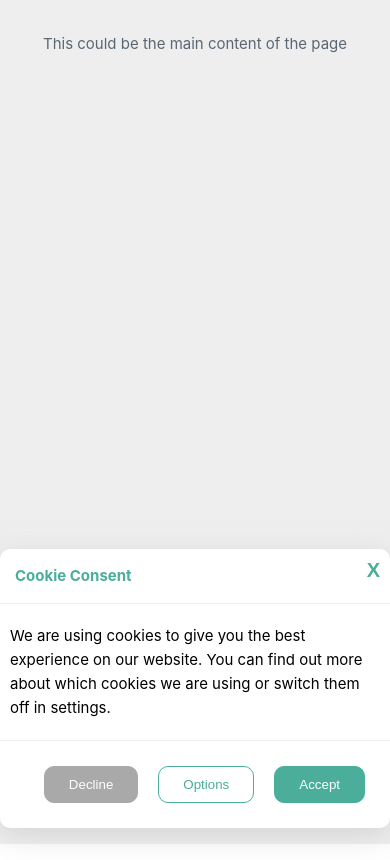
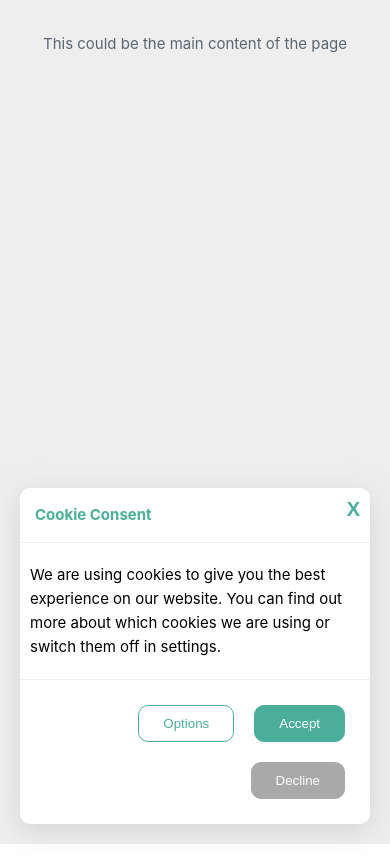
Before and after one commit to Gismo1337/vue-cookie-consent-banner, a Vue app: page / in a window 390 px wide. Built offline with nearby package versions, Linux system fonts and the light colour scheme.

Commit message:
fix(modal): mobile responsive padding

```diff
--- a/src/components/CookieModal.vue
+++ b/src/components/CookieModal.vue
@@ -139,6 +139,7 @@ const decline = () => {
   flex-direction: column;
   border-radius: 10px;
   margin-bottom: 1rem;
+  margin: 1.25rem;
 }
 
 .modal-header,
```
